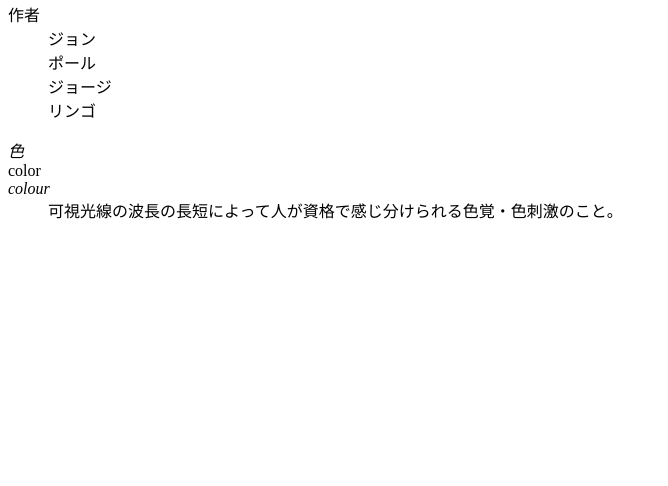
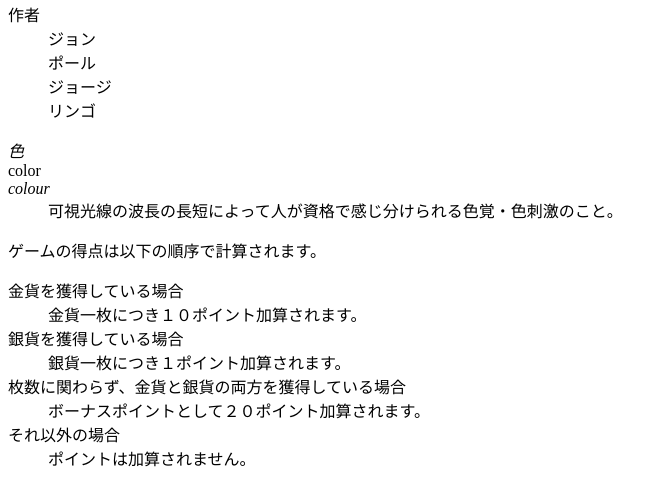
Before and after one commit to sekiguchiteruki/.github, a plain HTML site: page index.html in a window 1280 px wide. Shown: the part 398-884 px from the top of the page, without its empty margins (0-668 px from the left). Before the commit the page ends 800 px from the top, so only its background shows below. Drawn offline with Linux system fonts and the light colour scheme.

Commit message:
Update index.html

```diff
--- a/index.html
+++ b/index.html
@@ -44,5 +44,16 @@
    <dt lang="en-GB"><dfn>colour</dfn></dt>
    <dd>可視光線の波長の長短によって人が資格で感じ分けられる色覚・色刺激のこと。</dd>
    </dl>
+   <p>ゲームの得点は以下の順序で計算されます。</p>
+<dl>
+<dt>金貨を獲得している場合</dt>
+<dd>金貨一枚につき１０ポイント加算されます。</dd>
+<dt>銀貨を獲得している場合</dt>
+<dd>銀貨一枚につき１ポイント加算されます。</dd>
+<dt>枚数に関わらず、金貨と銀貨の両方を獲得している場合</dt>
+<dd>ボーナスポイントとして２０ポイント加算されます。 </dd>
+<dt>それ以外の場合</dt>
+<dd>ポイントは加算されません。</dd>
+</dl>
 
   </html>
```
